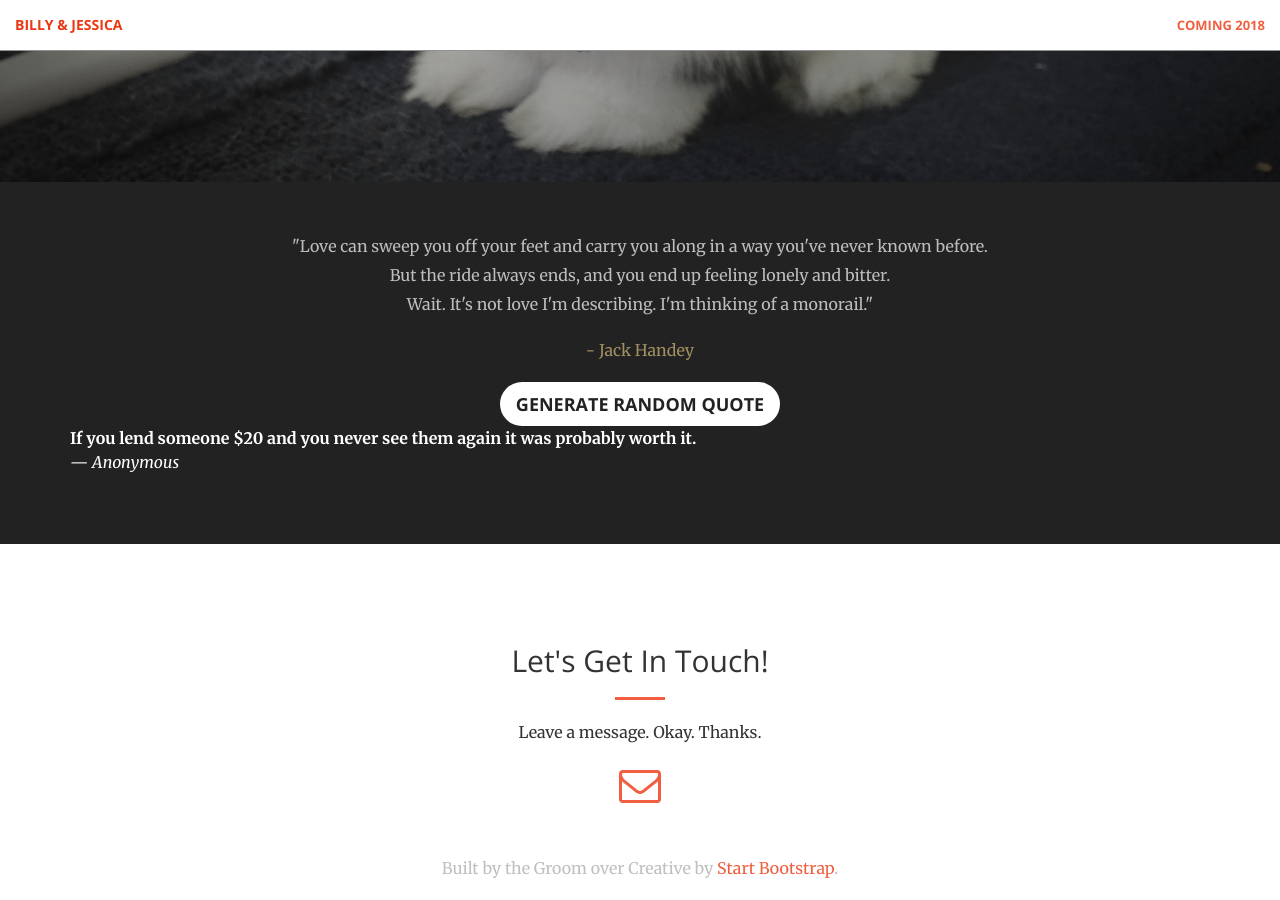
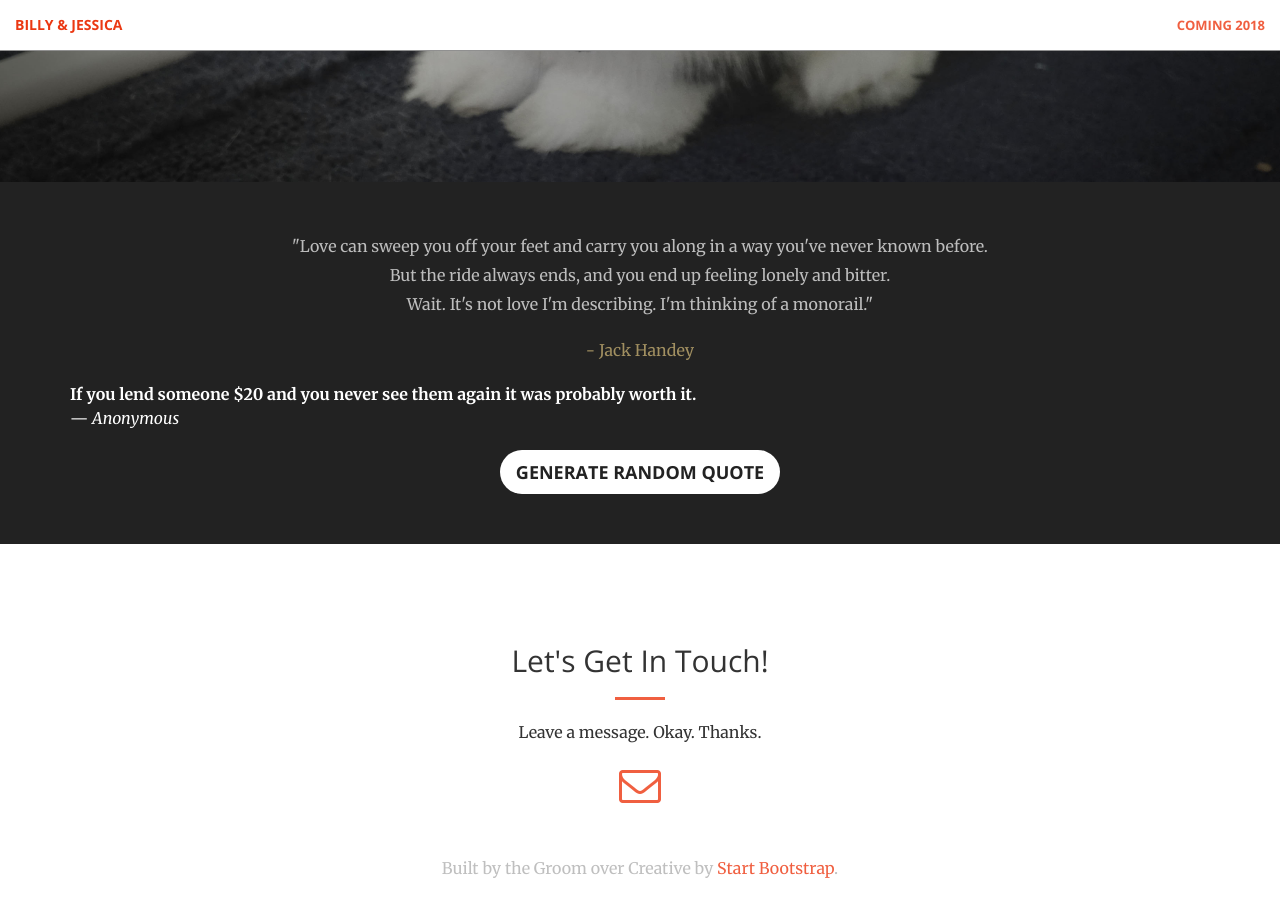
Before and after one commit to notbleh/wed-website, a Jekyll site: the page built from index.html, in a window 1280 px wide and 900 px high, scrolled down 718 px. Built offline with Jekyll 4.4.1, drawn with Linux system fonts in a browser that asks for light colours.

Commit message:
Update aside.html

```diff
--- a/_includes/aside.html
+++ b/_includes/aside.html
@@ -10,9 +10,9 @@
 		<div class="container">
 			<div class="row">
 				<div class="col-lg-12">
-					<button id="generate-quote" class="btn btn-default btn-lg center-block" type="button">Generate Random Quote</button>
 					<div class="quote-box">
 						<p><strong><span class="quote"></span></strong><br>&mdash; <em><span class="author"></span></em></p>
+						<button id="generate-quote" class="btn btn-default btn-lg center-block" type="button">Generate Random Quote</button>
 					</div>
 				</div>
 			</div>
```
Lines whose indentation alone changed are shown as unchanged.
